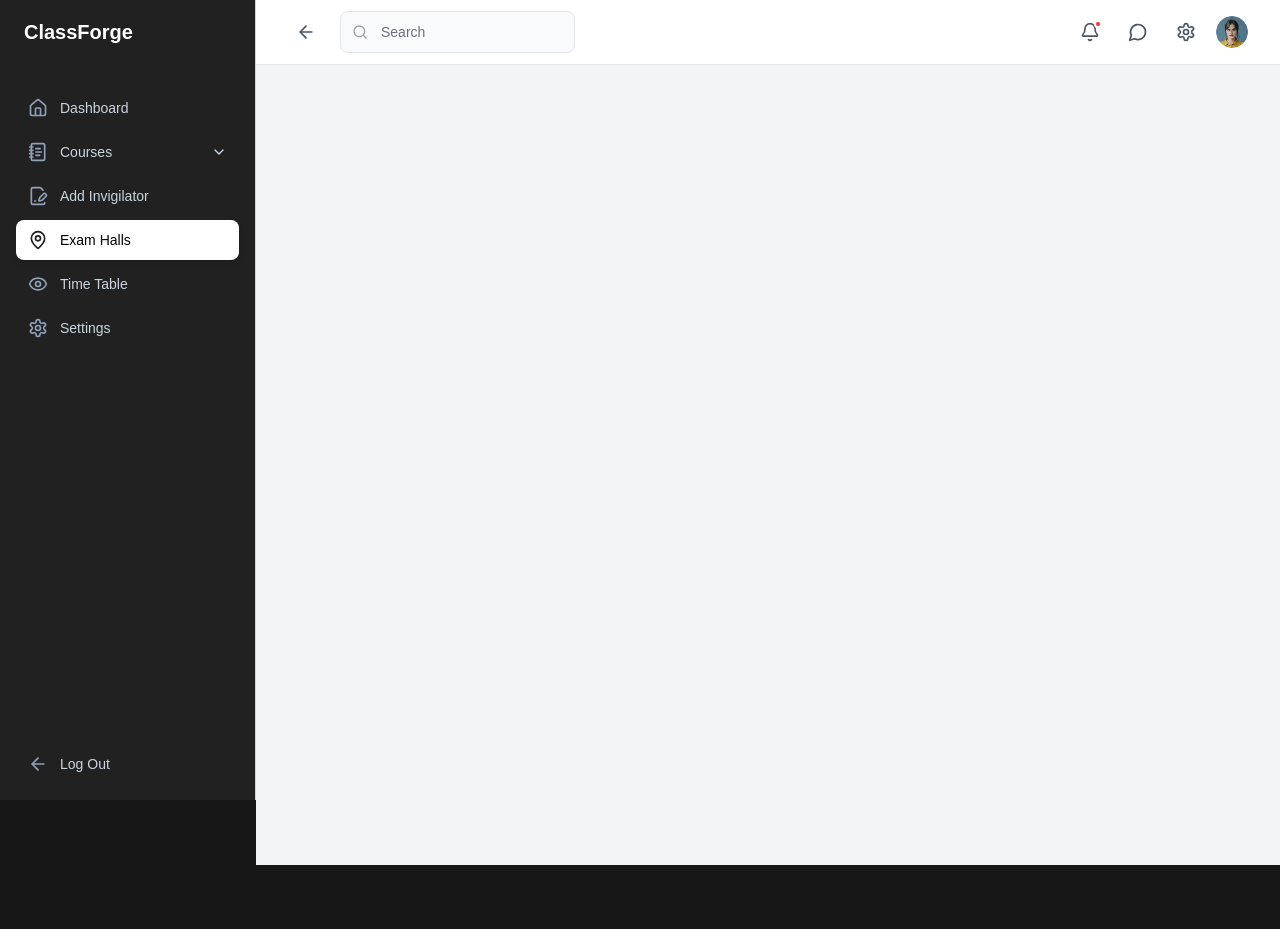
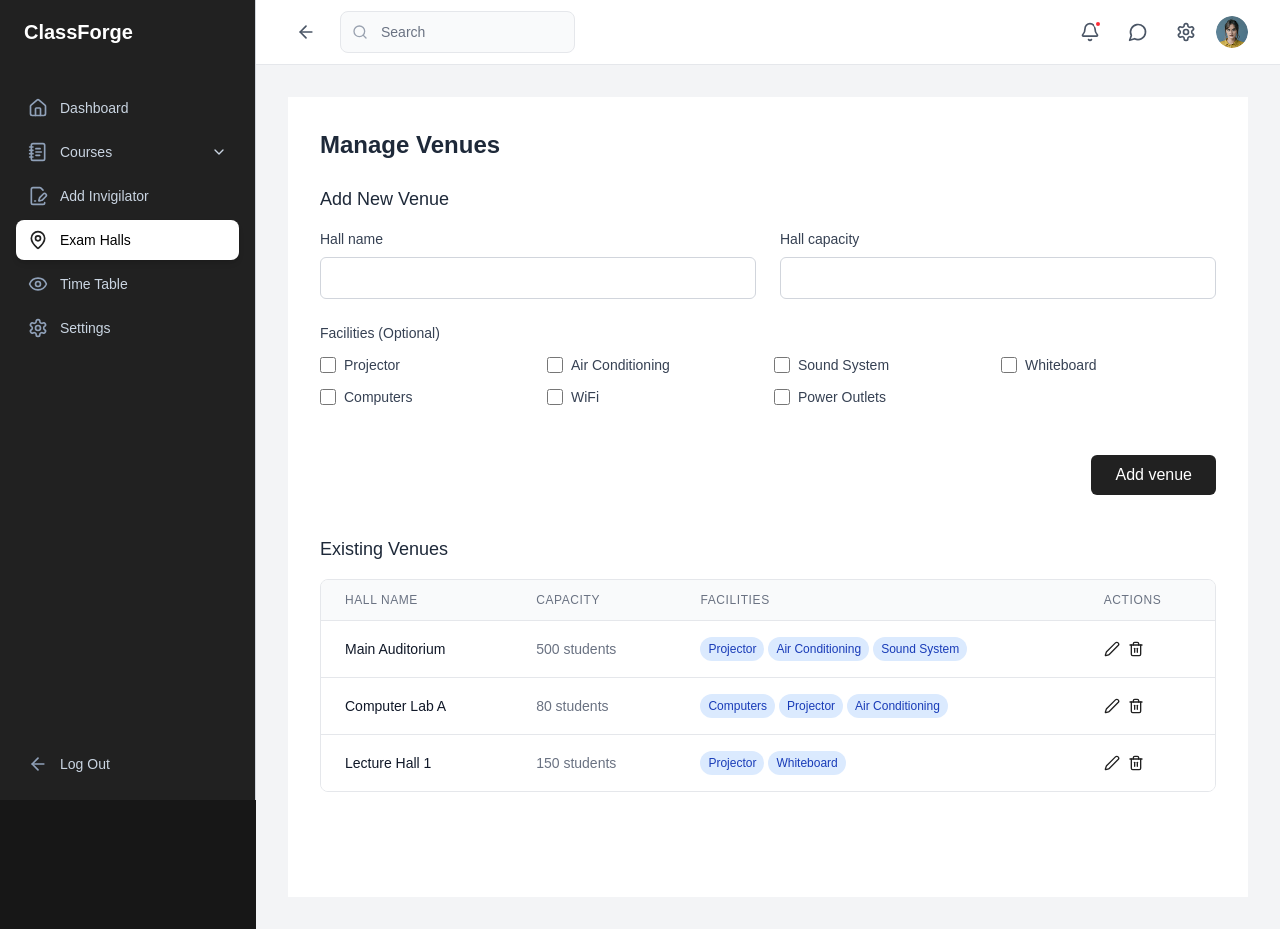
Before and after one commit to dimka90/ClassForge, a Next.js app in the folder frontend/: page /exam-halls in a window 1280 px wide. Before the commit the page ends 865 px from the top, so only its background shows below. Built offline with nearby package versions, Linux system fonts and the light colour scheme.

Commit message:
feat: add framer-motion dependency and update AddCourseForm layout

```diff
--- a/frontend/app/(dashboard)/courses/manage/page.tsx
+++ b/frontend/app/(dashboard)/courses/manage/page.tsx
@@ -1,6 +1,5 @@
 "use client";
 import React, { useState } from "react";
-import { Plus } from "lucide-react";
 
 interface CourseInfo {
   courseCode: string;
@@ -16,15 +15,6 @@ const AddCourseForm: React.FC = () => {
       creditUnit: "",
     },
   ]);
-
-  const addCourse = () => {
-    const newCourse: CourseInfo = {
-      courseCode: "",
-      courseTitle: "",
-      creditUnit: "",
-    };
-    setCourses([...courses, newCourse]);
-  };
 
   const updateCourse = (
     index: number,
@@ -99,14 +89,7 @@ const AddCourseForm: React.FC = () => {
             {index > 0 && <hr className="my-6 border-gray-200" />}
           </div>
         ))}
-        <div className="flex flex-col sm:flex-row items-center justify-between pt-6 gap-4 sm:gap-0">
-          <button
-            onClick={addCourse}
-            className="flex items-center text-gray-600 hover:text-gray-800 font-medium w-full sm:w-auto justify-center sm:justify-start"
-          >
-            <Plus className="w-4 h-4 mr-2" />
-            Add another
-          </button>
+        <div className="flex items-center justify-end pt-6">
           <button
             onClick={handleAddCourse}
             className="w-full sm:w-auto px-6 py-2 bg-[#212121] text-white rounded-md hover:bg-gray-900 focus:outline-none focus:ring-2 focus:ring-gray-500 focus:ring-offset-2"
--- a/frontend/app/(dashboard)/exam-halls/page.tsx
+++ b/frontend/app/(dashboard)/exam-halls/page.tsx
@@ -1,7 +1,270 @@
-export default function ExamHalls(){
-   return(
+"use client";
+import React, { useState } from "react";
+import { Edit2, Trash2 } from "lucide-react";
+
+interface Venue {
+  id: string;
+  hallName: string;
+  hallCapacity: string;
+  facilities: string[];
+}
+
+const VenueManagementForm: React.FC = () => {
+  const [venues, setVenues] = useState<Venue[]>([
+    {
+      id: "1",
+      hallName: "",
+      hallCapacity: "",
+      facilities: [],
+    },
+  ]);
+
+  const [existingVenues, setExistingVenues] = useState<Venue[]>([
+    {
+      id: "existing-1",
+      hallName: "Main Auditorium",
+      hallCapacity: "500",
+      facilities: ["Projector", "Air Conditioning", "Sound System"],
+    },
+    {
+      id: "existing-2",
+      hallName: "Computer Lab A",
+      hallCapacity: "80",
+      facilities: ["Computers", "Projector", "Air Conditioning"],
+    },
+    {
+      id: "existing-3",
+      hallName: "Lecture Hall 1",
+      hallCapacity: "150",
+      facilities: ["Projector", "Whiteboard"],
+    },
+  ]);
+
+  const facilityOptions = [
+    "Projector",
+    "Air Conditioning",
+    "Sound System",
+    "Whiteboard",
+    "Computers",
+    "WiFi",
+    "Power Outlets",
+  ];
+
+  const updateVenue = (
+    index: number,
+    field: keyof Venue,
+    value: string | string[]
+  ) => {
+    setVenues(
+      venues.map((venue, i) =>
+        i === index ? { ...venue, [field]: value } : venue
+      )
+    );
+  };
+
+  const handleFacilityChange = (
+    index: number,
+    facility: string,
+    checked: boolean
+  ) => {
+    const currentFacilities = venues[index].facilities;
+    let updatedFacilities;
+
+    if (checked) {
+      updatedFacilities = [...currentFacilities, facility];
+    } else {
+      updatedFacilities = currentFacilities.filter((f) => f !== facility);
+    }
+
+    updateVenue(index, "facilities", updatedFacilities);
+  };
+
+  const handleAddVenue = () => {
+    console.log("New Venues:", venues);
+    // Handle form submission logic here
+  };
+
+  const handleEditVenue = (id: string) => {
+    console.log("Edit venue:", id);
+    // Handle edit logic here
+  };
+
+  const handleDeleteVenue = (id: string) => {
+    setExistingVenues(existingVenues.filter((venue) => venue.id !== id));
+  };
+
+  return (
+    <div className="max-w-6xl mx-auto p-4 sm:p-6 lg:p-8 bg-white min-h-screen">
+      <h1 className="text-xl sm:text-2xl font-semibold text-gray-800 mb-6">
+        Manage Venues
+      </h1>
+
+      {/* Add New Venues Section */}
+      <div className="mb-10">
+        <h2 className="text-lg font-medium text-gray-800 mb-4">
+          Add New Venue
+        </h2>
+
+        <div className="space-y-6">
+          {venues.map((venue, index) => (
+            <div key={index} className="space-y-4 sm:space-y-6">
+              <div className="grid grid-cols-1 md:grid-cols-2 gap-4 md:gap-6">
+                {/* Hall Name */}
+                <div className="col-span-1">
+                  <label className="block text-sm font-medium text-gray-700 mb-2">
+                    Hall name
+                  </label>
+                  <input
+                    type="text"
+                    value={venue.hallName}
+                    onChange={(e) =>
+                      updateVenue(index, "hallName", e.target.value)
+                    }
+                    className="w-full px-3 py-2 border border-gray-300 rounded-md focus:outline-none focus:ring-1 focus:ring-blue-500 focus:border-blue-500 text-sm sm:text-base"
+                    placeholder="Enter hall name"
+                  />
+                </div>
+
+                {/* Hall Capacity */}
+                <div className="col-span-1">
+                  <label className="block text-sm font-medium text-gray-700 mb-2">
+                    Hall capacity
+                  </label>
+                  <input
+                    type="number"
+                    value={venue.hallCapacity}
+                    onChange={(e) =>
+                      updateVenue(index, "hallCapacity", e.target.value)
+                    }
+                    className="w-full px-3 py-2 border border-gray-300 rounded-md focus:outline-none focus:ring-1 focus:ring-blue-500 focus:border-blue-500 text-sm sm:text-base"
+                    placeholder="Enter capacity"
+                    min="1"
+                  />
+                </div>
+              </div>
+
+              {/* Facilities */}
+              <div className="col-span-full">
+                <label className="block text-sm font-medium text-gray-700 mb-3">
+                  Facilities (Optional)
+                </label>
+                <div className="grid grid-cols-2 sm:grid-cols-3 md:grid-cols-4 gap-3">
+                  {facilityOptions.map((facility) => (
+                    <label
+                      key={facility}
+                      className="flex items-center space-x-2 cursor-pointer"
+                    >
+                      <input
+                        type="checkbox"
+                        checked={venue.facilities.includes(facility)}
+                        onChange={(e) =>
+                          handleFacilityChange(
+                            index,
+                            facility,
+                            e.target.checked
+                          )
+                        }
+                        className="w-4 h-4 text-blue-600 border-gray-300 rounded focus:ring-blue-500"
+                      />
+                      <span className="text-sm text-gray-700">{facility}</span>
+                    </label>
+                  ))}
+                </div>
+              </div>
+
+              {index > 0 && <hr className="my-6 border-gray-200" />}
+            </div>
+          ))}
+
+          {/* Action Buttons */}
+          <div className="flex items-center justify-end pt-6">
+            <button
+              onClick={handleAddVenue}
+              className="w-full sm:w-auto px-6 py-2 bg-[#212121] text-white rounded-md hover:bg-gray-900 focus:outline-none focus:ring-2 focus:ring-gray-500 focus:ring-offset-2"
+            >
+              Add venue
+            </button>
+          </div>
+        </div>
+      </div>
+
+      {/* Existing Venues Section */}
       <div>
+        <h2 className="text-lg font-medium text-gray-800 mb-4">
+          Existing Venues
+        </h2>
 
+        <div className="bg-white border border-gray-200 rounded-lg overflow-hidden">
+          <div className="overflow-x-auto">
+            <table className="min-w-full divide-y divide-gray-200">
+              <thead className="bg-gray-50">
+                <tr>
+                  <th className="px-6 py-3 text-left text-xs font-medium text-gray-500 uppercase tracking-wider">
+                    Hall Name
+                  </th>
+                  <th className="px-6 py-3 text-left text-xs font-medium text-gray-500 uppercase tracking-wider">
+                    Capacity
+                  </th>
+                  <th className="px-6 py-3 text-left text-xs font-medium text-gray-500 uppercase tracking-wider">
+                    Facilities
+                  </th>
+                  <th className="px-6 py-3 text-left text-xs font-medium text-gray-500 uppercase tracking-wider">
+                    Actions
+                  </th>
+                </tr>
+              </thead>
+              <tbody className="bg-white divide-y divide-gray-200">
+                {existingVenues.map((venue) => (
+                  <tr key={venue.id} className="hover:bg-gray-50">
+                    <td className="px-6 py-4 whitespace-nowrap text-sm font-medium text-gray-900">
+                      {venue.hallName}
+                    </td>
+                    <td className="px-6 py-4 whitespace-nowrap text-sm text-gray-500">
+                      {venue.hallCapacity} students
+                    </td>
+                    <td className="px-6 py-4 text-sm text-gray-500">
+                      <div className="flex flex-wrap gap-1">
+                        {venue.facilities.map((facility, index) => (
+                          <span
+                            key={index}
+                            className="inline-flex items-center px-2 py-1 rounded-full text-xs font-medium bg-blue-100 text-blue-800"
+                          >
+                            {facility}
+                          </span>
+                        ))}
+                      </div>
+                    </td>
+                    <td className="px-6 py-4 whitespace-nowrap text-sm font-medium">
+                      <div className="flex space-x-2">
+                        <button
+                          onClick={() => handleEditVenue(venue.id)}
+                          className="text-[#212121] hover:text-blue-800"
+                        >
+                          <Edit2 className="w-4 h-4" />
+                        </button>
+                        <button
+                          onClick={() => handleDeleteVenue(venue.id)}
+                          className="text-[#212121] hover:text-red-800"
+                        >
+                          <Trash2 className="w-4 h-4" />
+                        </button>
+                      </div>
+                    </td>
+                  </tr>
+                ))}
+              </tbody>
+            </table>
+          </div>
+        </div>
+
+        {existingVenues.length === 0 && (
+          <div className="text-center py-8 text-gray-500">
+            No venues added yet. Add your first venue above.
+          </div>
+        )}
       </div>
-   )
-}
+    </div>
+  );
+};
+
+export default VenueManagementForm;
--- a/frontend/package.json
+++ b/frontend/package.json
@@ -9,6 +9,7 @@
     "lint": "next lint"
   },
   "dependencies": {
+    "framer-motion": "^12.16.0",
     "lucide-react": "^0.511.0",
     "next": "15.3.3",
     "react": "^19.0.0",
```
Also changed, not shown: 1 other file (tests, documents, lock files or other folders).
